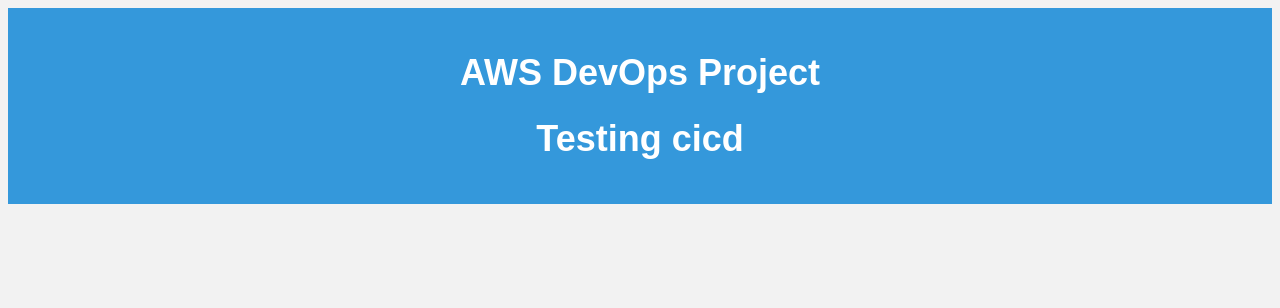
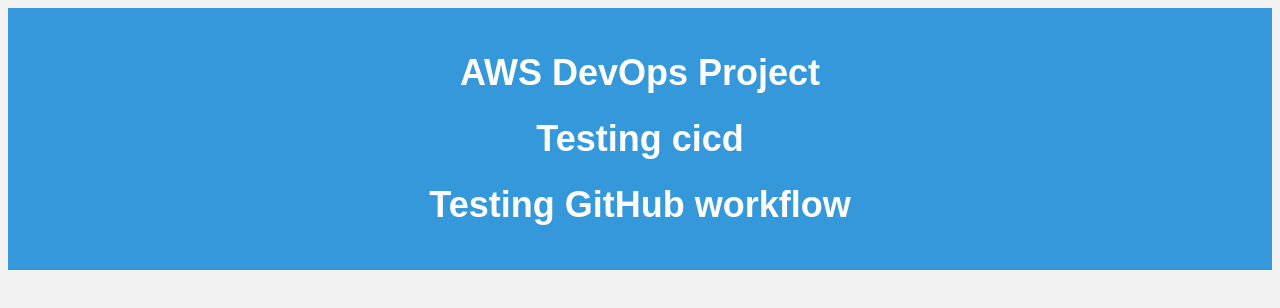
Before and after one commit to heysourin/AWS-DevOps-Nodejs-App, a website: page index.html in a window 1280 px wide. Drawn offline with Linux system fonts and the light colour scheme.

Commit message:
html page updated

```diff
--- a/index.html
+++ b/index.html
@@ -10,6 +10,7 @@
     <div style="background-color: #3498db; color: #fff; padding: 20px;">
         <h1 style="font-size: 36px;">AWS DevOps Project</h1>
         <h1 style="font-size: 36px;">Testing cicd</h1>
+        <h1 style="font-size: 36px;">Testing GitHub workflow</h1>
     </div>
 
 </body>
```
